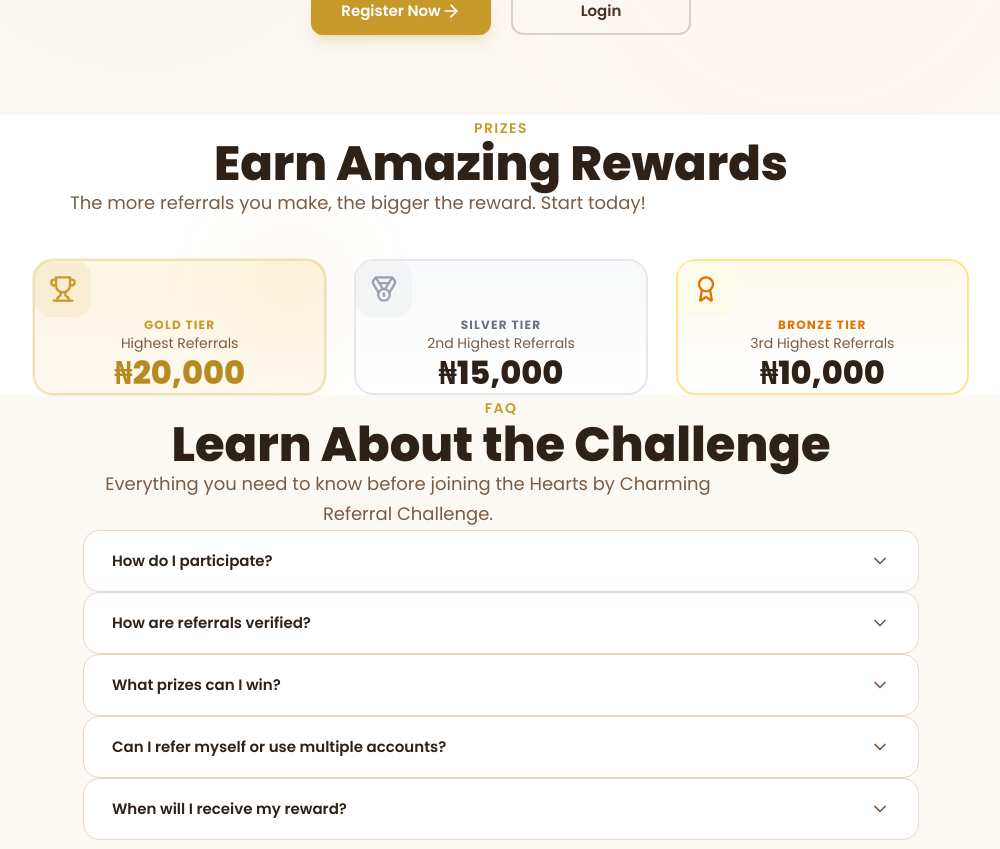
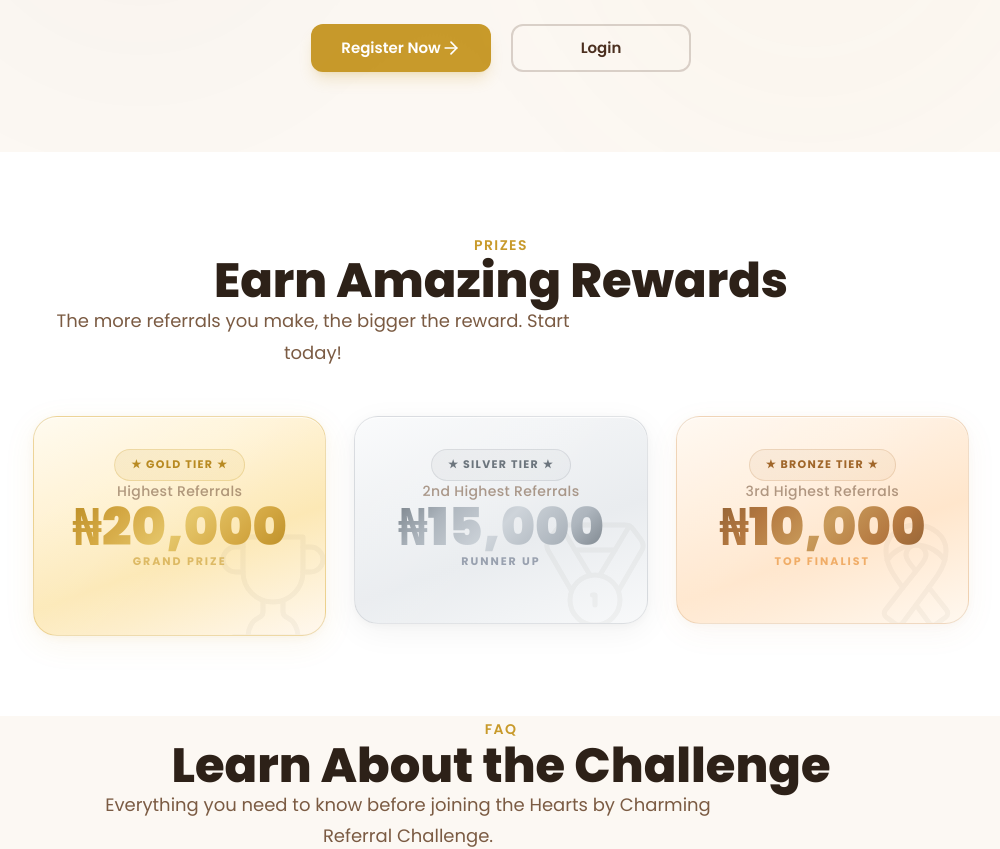
Before and after one commit to Johnfavour-maidu/hbcreferral, a Next.js app: page / in a window 1280 px wide. Shown: the part 510-1359 px from the top of the page, without its empty margins (139-1139 px from the left). Built offline with nearby package versions, Linux system fonts and the light colour scheme.

Commit message:
feat: premium award cards - metallic gradients, watermarks, hover animations, layered shadows

```diff
--- a/src/app/globals.css
+++ b/src/app/globals.css
@@ -138,3 +138,156 @@ body {
   -webkit-text-fill-color: transparent;
   background-clip: text;
 }
+
+/* Premium Award Card Styles */
+.reward-card {
+  position: relative;
+  overflow: hidden;
+  border-radius: 24px;
+  border: 1.5px solid transparent;
+  padding: 32px 28px 28px;
+  text-align: center;
+  transition: all 250ms cubic-bezier(0.4, 0, 0.2, 1);
+}
+
+.reward-card:hover {
+  transform: translateY(-8px) scale(1.02);
+}
+
+.reward-card::before {
+  content: "";
+  position: absolute;
+  inset: 0;
+  background: linear-gradient(
+    135deg,
+    rgba(255, 255, 255, 0) 0%,
+    rgba(255, 255, 255, 0.08) 40%,
+    rgba(255, 255, 255, 0) 60%
+  );
+  pointer-events: none;
+  z-index: 1;
+}
+
+.reward-card > * {
+  position: relative;
+  z-index: 2;
+}
+
+/* Gold Card */
+.reward-card-gold {
+  background: linear-gradient(160deg, #FFFBF0 0%, #FFF3D6 30%, #FCE8B5 60%, #FFF8EF 100%);
+  border-color: rgba(200, 154, 43, 0.3);
+  box-shadow:
+    0 2px 8px rgba(200, 154, 43, 0.06),
+    0 8px 32px rgba(200, 154, 43, 0.08),
+    inset 0 1px 0 rgba(255, 255, 255, 0.7);
+  min-height: 220px;
+}
+
+.reward-card-gold:hover {
+  box-shadow:
+    0 4px 12px rgba(200, 154, 43, 0.1),
+    0 16px 48px rgba(200, 154, 43, 0.18),
+    0 0 40px rgba(200, 154, 43, 0.06),
+    inset 0 1px 0 rgba(255, 255, 255, 0.7);
+  transform: translateY(-10px) scale(1.03);
+}
+
+/* Silver Card */
+.reward-card-silver {
+  background: linear-gradient(160deg, #FAFBFC 0%, #F1F3F5 30%, #E9ECEF 60%, #F8F9FA 100%);
+  border-color: rgba(134, 142, 150, 0.2);
+  box-shadow:
+    0 2px 8px rgba(0, 0, 0, 0.03),
+    0 8px 32px rgba(0, 0, 0, 0.05),
+    inset 0 1px 0 rgba(255, 255, 255, 0.8);
+  min-height: 208px;
+}
+
+.reward-card-silver:hover {
+  box-shadow:
+    0 4px 12px rgba(0, 0, 0, 0.05),
+    0 16px 48px rgba(0, 0, 0, 0.08),
+    inset 0 1px 0 rgba(255, 255, 255, 0.8);
+}
+
+/* Bronze Card */
+.reward-card-bronze {
+  background: linear-gradient(160deg, #FFF9F2 0%, #FFF0E0 30%, #FFE6CC 60%, #FFF8EF 100%);
+  border-color: rgba(180, 120, 60, 0.2);
+  box-shadow:
+    0 2px 8px rgba(180, 120, 60, 0.04),
+    0 8px 32px rgba(180, 120, 60, 0.06),
+    inset 0 1px 0 rgba(255, 255, 255, 0.7);
+  min-height: 208px;
+}
+
+.reward-card-bronze:hover {
+  box-shadow:
+    0 4px 12px rgba(180, 120, 60, 0.06),
+    0 16px 48px rgba(180, 120, 60, 0.12),
+    inset 0 1px 0 rgba(255, 255, 255, 0.7);
+}
+
+/* Tier Badge */
+.tier-badge {
+  display: inline-flex;
+  align-items: center;
+  gap: 6px;
+  padding: 6px 16px;
+  border-radius: 999px;
+  font-size: 11px;
+  font-weight: 700;
+  letter-spacing: 0.12em;
+  text-transform: uppercase;
+}
+
+.tier-badge-gold {
+  background: linear-gradient(135deg, rgba(200, 154, 43, 0.12), rgba(229, 198, 106, 0.12));
+  border: 1px solid rgba(200, 154, 43, 0.25);
+  color: #B88A22;
+}
+
+.tier-badge-silver {
+  background: linear-gradient(135deg, rgba(134, 142, 150, 0.08), rgba(173, 181, 189, 0.08));
+  border: 1px solid rgba(134, 142, 150, 0.2);
+  color: #6C757D;
+}
+
+.tier-badge-bronze {
+  background: linear-gradient(135deg, rgba(180, 120, 60, 0.08), rgba(200, 150, 80, 0.08));
+  border: 1px solid rgba(180, 120, 60, 0.2);
+  color: #A0662A;
+}
+
+/* Metallic Prize Text */
+.prize-gold {
+  background: linear-gradient(135deg, #B88A22 0%, #D4A843 25%, #E5C66A 50%, #D4A843 75%, #B88A22 100%);
+  -webkit-background-clip: text;
+  -webkit-text-fill-color: transparent;
+  background-clip: text;
+}
+
+.prize-silver {
+  background: linear-gradient(135deg, #6C757D 0%, #ADB5BD 25%, #CED4DA 50%, #ADB5BD 75%, #6C757D 100%);
+  -webkit-background-clip: text;
+  -webkit-text-fill-color: transparent;
+  background-clip: text;
+}
+
+.prize-bronze {
+  background: linear-gradient(135deg, #8B5E34 0%, #B47840 25%, #C89A5A 50%, #B47840 75%, #8B5E34 100%);
+  -webkit-background-clip: text;
+  -webkit-text-fill-color: transparent;
+  background-clip: text;
+}
+
+/* Watermark */
+.reward-watermark {
+  position: absolute;
+  bottom: -12px;
+  right: -8px;
+  opacity: 0.035;
+  pointer-events: none;
+  z-index: 0;
+}
--- a/src/components/landing/cta.tsx
+++ b/src/components/landing/cta.tsx
@@ -25,7 +25,10 @@ export function CTASection() {
               <h2 className="text-3xl md:text-4xl lg:text-5xl font-extrabold text-cream mb-6 leading-tight">
                 Ready to Get Started Today?
               </h2>
-              <p className="text-cream/65 text-lg leading-[1.7] text-center mx-auto block max-w-[650px] mb-12">
+              <p
+                className="text-cream/65 text-lg leading-[1.75] text-center mx-auto"
+                style={{ maxWidth: 580, marginBottom: 40 }}
+              >
                 Join hundreds of young changemakers already participating in the referral
                 challenge. Your journey to impact starts here.
               </p>
--- a/src/components/landing/hero.tsx
+++ b/src/components/landing/hero.tsx
@@ -32,8 +32,8 @@ export function HeroSection() {
             </h1>
 
             <p
-              className="text-brown-light text-lg lg:text-xl leading-[1.7] text-center mx-auto block max-w-[650px]"
-              style={{ marginBottom: 32 }}
+              className="text-brown-light text-lg lg:text-xl leading-[1.75] text-center mx-auto"
+              style={{ maxWidth: 640, marginBottom: 32 }}
             >
               Share the love, grow our community, and earn amazing rewards.
               Every referral makes a real impact in youth development.
--- a/src/components/landing/rewards.tsx
+++ b/src/components/landing/rewards.tsx
@@ -1,63 +1,58 @@
 "use client";
 
 import { motion } from "framer-motion";
-import { Trophy, Medal, Award } from "lucide-react";
+import { Trophy, Medal, Ribbon } from "lucide-react";
 
 const tiers = [
   {
-    icon: Trophy,
-    name: "GOLD TIER",
+    name: "GOLD",
     subtitle: "Highest Referrals",
-    reward: "₦20,000",
-    gradient: "from-[#FDF6E3] to-[#FFF8EF]",
-    border: "border-gold/25",
-    iconBg: "bg-gold/10",
-    iconColor: "text-gold",
-    nameColor: "text-gold",
-    rewardColor: "text-gold-dark",
-    shadow: "shadow-gold/8",
+    amount: "₦20,000",
+    label: "GRAND PRIZE",
+    cardClass: "reward-card-gold",
+    badgeClass: "tier-badge-gold",
+    prizeClass: "prize-gold",
+    labelColor: "text-gold/60",
+    watermark: Trophy,
     highlight: true,
   },
   {
-    icon: Medal,
-    name: "SILVER TIER",
+    name: "SILVER",
     subtitle: "2nd Highest Referrals",
-    reward: "₦15,000",
-    gradient: "from-[#F8F9FA] to-[#FFFFFF]",
-    border: "border-gray-200",
-    iconBg: "bg-gray-100",
-    iconColor: "text-gray-400",
-    nameColor: "text-gray-500",
-    rewardColor: "text-brown-dark",
-    shadow: "shadow-gray-200/30",
+    amount: "₦15,000",
+    label: "RUNNER UP",
+    cardClass: "reward-card-silver",
+    badgeClass: "tier-badge-silver",
+    prizeClass: "prize-silver",
+    labelColor: "text-gray-400",
+    watermark: Medal,
     highlight: false,
   },
   {
-    icon: Award,
-    name: "BRONZE TIER",
+    name: "BRONZE",
     subtitle: "3rd Highest Referrals",
-    reward: "₦10,000",
-    gradient: "from-[#FFF8EF] to-[#FFFFFF]",
-    border: "border-amber-200",
-    iconBg: "bg-amber-50",
-    iconColor: "text-amber-600",
-    nameColor: "text-amber-600",
-    rewardColor: "text-brown-dark",
-    shadow: "shadow-amber-100/30",
+    amount: "₦10,000",
+    label: "TOP FINALIST",
+    cardClass: "reward-card-bronze",
+    badgeClass: "tier-badge-bronze",
+    prizeClass: "prize-bronze",
+    labelColor: "text-amber-600/50",
+    watermark: Ribbon,
     highlight: false,
   },
 ];
 
 export function RewardsPreview() {
   return (
-    <section id="rewards" className="bg-white pt-16 pb-16 lg:pt-20 lg:pb-20">
+    <section id="rewards" className="bg-white">
+      <div style={{ paddingTop: 80, paddingBottom: 80 }}>
         <div style={{ maxWidth: 1000, margin: "0 auto", paddingLeft: 32, paddingRight: 32 }}>
           <motion.div
             initial={{ opacity: 0, y: 20 }}
             whileInView={{ opacity: 1, y: 0 }}
             viewport={{ once: true }}
             className="text-center"
-          style={{ marginBottom: 40 }}
+            style={{ marginBottom: 48 }}
           >
             <span className="inline-block text-gold text-sm font-semibold uppercase tracking-widest mb-3">
               Prizes
@@ -65,38 +60,56 @@ export function RewardsPreview() {
             <h2 className="text-3xl md:text-4xl lg:text-5xl font-extrabold text-brown-dark mb-4">
               Earn Amazing Rewards
             </h2>
-          <p className="text-brown-light text-lg leading-[1.7] text-center mx-auto block max-w-[650px]">
+            <p
+              className="text-brown-light text-lg leading-[1.75] text-center mx-auto"
+              style={{ maxWidth: 560 }}
+            >
               The more referrals you make, the bigger the reward. Start today!
             </p>
           </motion.div>
 
-        <div className="grid grid-cols-1 md:grid-cols-3 gap-7">
-          {tiers.map((tier, i) => (
+          <div className="grid grid-cols-1 md:grid-cols-3 gap-7 items-start">
+            {tiers.map((tier, i) => {
+              const WatermarkIcon = tier.watermark;
+              return (
                 <motion.div
                   key={tier.name}
-              initial={{ opacity: 0, y: 20 }}
+                  initial={{ opacity: 0, y: 24 }}
                   whileInView={{ opacity: 1, y: 0 }}
                   viewport={{ once: true }}
-              transition={{ delay: i * 0.1 }}
-              className={`relative bg-gradient-to-b ${tier.gradient} border-2 ${tier.border} rounded-[20px] p-8 text-center transition-all duration-300 hover:-translate-y-1 hover:shadow-xl ${tier.shadow} ${
-                tier.highlight ? "ring-1 ring-gold/15" : ""
-              }`}
+                  transition={{ delay: i * 0.12, duration: 0.5 }}
+                  className={`reward-card ${tier.cardClass}`}
                 >
-              {tier.highlight && (
-                <div className="absolute -top-6 -right-6 w-28 h-28 bg-gold/8 rounded-full blur-2xl pointer-events-none" />
-              )}
-              <div className={`w-14 h-14 rounded-2xl ${tier.iconBg} flex items-center justify-center mx-auto mb-6`}>
-                <tier.icon className={`h-7 w-7 ${tier.iconColor}`} />
+                  <WatermarkIcon
+                    className="reward-watermark"
+                    strokeWidth={1}
+                    style={{ width: 120, height: 120 }}
+                  />
+
+                  <div className={`tier-badge ${tier.badgeClass} mb-5`}>
+                    ★ {tier.name} TIER ★
                   </div>
-              <div className={`text-xs font-bold ${tier.nameColor} uppercase tracking-widest mb-2`}>
-                {tier.name}
+
+                  <p className="text-sm font-medium text-brown-light/60 mb-4 tracking-wide">
+                    {tier.subtitle}
+                  </p>
+
+                  <div
+                    className={`font-[900] leading-none mb-4 ${tier.prizeClass}`}
+                    style={{ fontSize: "clamp(40px, 5vw, 52px)" }}
+                  >
+                    {tier.amount}
                   </div>
-              <div className="text-sm text-brown-light mb-5">{tier.subtitle}</div>
-              <div className={`text-[32px] font-extrabold ${tier.rewardColor} leading-tight`}>
-                {tier.reward}
+
+                  <div
+                    className={`text-[11px] font-bold uppercase tracking-[0.18em] ${tier.labelColor}`}
+                  >
+                    {tier.label}
                   </div>
                 </motion.div>
-          ))}
+              );
+            })}
+          </div>
         </div>
       </div>
     </section>
--- a/src/components/shared/navbar.tsx
+++ b/src/components/shared/navbar.tsx
@@ -6,6 +6,7 @@ import { Menu, X, Bell } from "lucide-react";
 import { useState, useEffect } from "react";
 import { usePathname } from "next/navigation";
 import { motion, AnimatePresence } from "framer-motion";
+import { Logo } from "@/components/shared/logo";
 
 export function Navbar() {
   const [mobileOpen, setMobileOpen] = useState(false);
@@ -33,9 +34,10 @@ export function Navbar() {
       }`}
     >
       <div
-        className="h-full flex items-center justify-end"
+        className="h-full flex items-center justify-between"
         style={{ maxWidth: 1280, margin: "0 auto", paddingLeft: 32, paddingRight: 32 }}
       >
+        <Logo size="sm" />
         <div className="hidden md:flex items-center gap-4">
           {isDashboard ? (
             <Button variant="ghost" size="icon" asChild>
```
Also changed, not shown: src/components/shared/footer.tsx (+4 -9 lines). Lines whose indentation alone changed are shown as unchanged.
